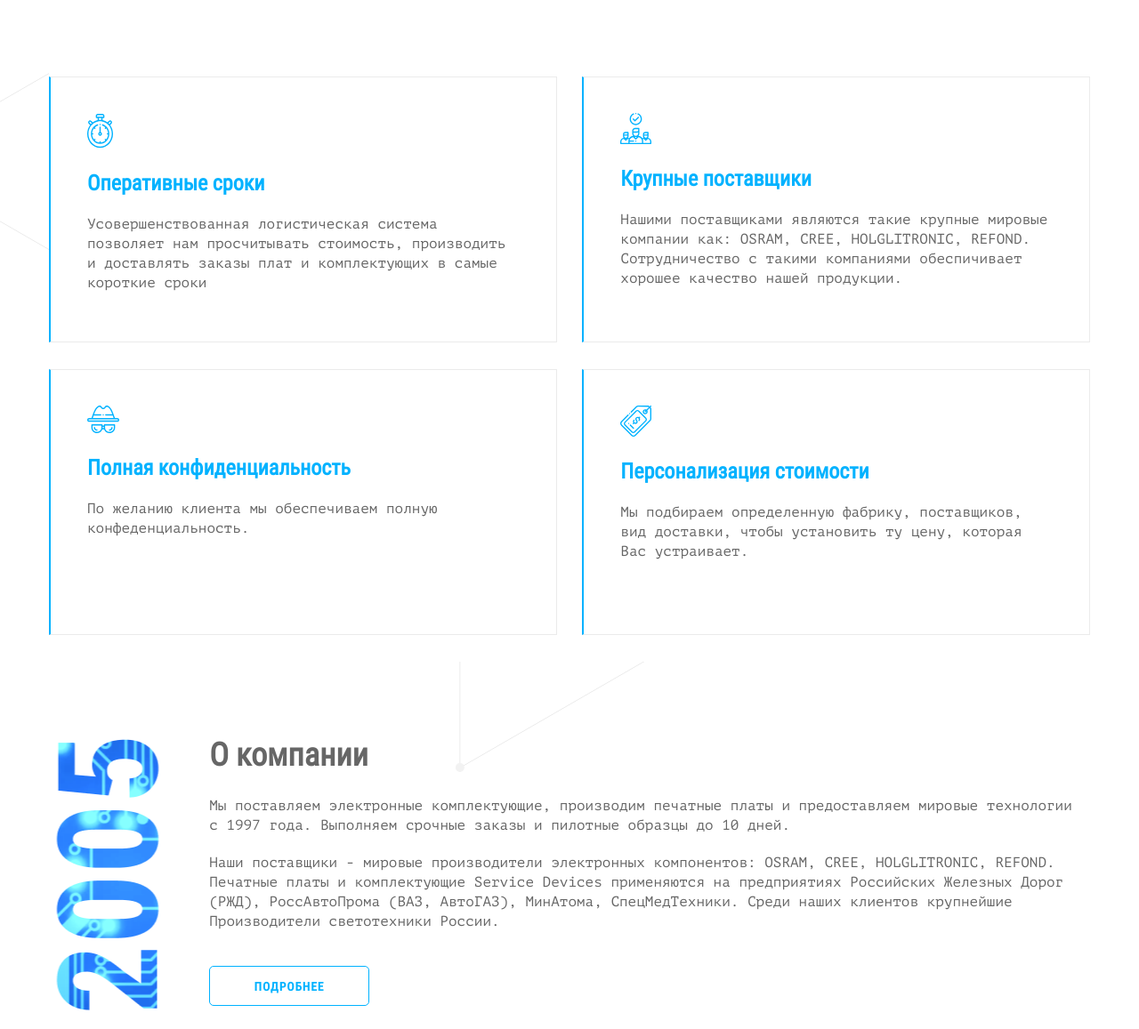
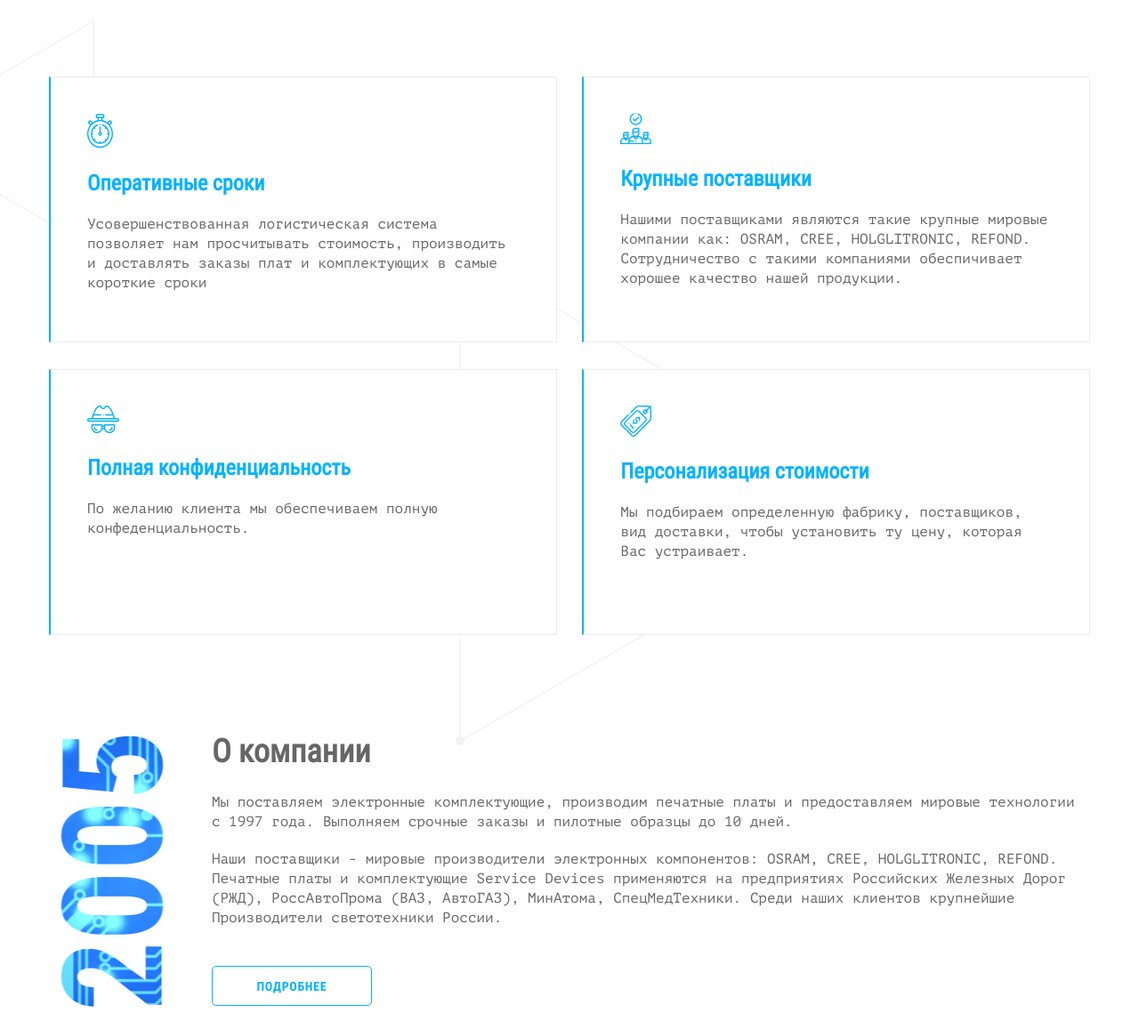
Before and after one commit to SoundM/Smart-Device, a website: page source/index.html in a window 1280 px wide. Shown: the part 903-2060 px from the top of the page at 89% size. Drawn offline with nearby package versions, Linux system fonts and the light colour scheme; files that its build step writes are made by us from their sources.

Commit message:
поправки

```diff
--- a/source/sass/blocks/advantages.scss
+++ b/source/sass/blocks/advantages.scss
@@ -7,8 +7,7 @@
 
 .advantages__menu {
   @include list-reset;
-  padding-top: 108px;
-  background-color: $bg-white;
+  padding-top: 78px;
   display: flex;
   justify-content: space-between;
   flex-wrap: wrap;
@@ -19,7 +18,7 @@
   width: 41.6%;
   max-width: 570px;
   min-height: 257px;
-  margin-bottom: 30px;
+  margin-top: 30px;
   border: 1px solid #ebebeb;
   border-left: 2px solid #00b2ff;
   padding: 40px 40px 0 41px;
@@ -52,11 +51,11 @@
 .advantages__about-us {
   display: flex;
   justify-content: space-between;
-  padding-top: 80px;
+  padding-top: 106px;
 }
 
 .advantages__about-us--logo {
-  width: 560px;
+  width: 593px;
   height: 330px;
   background-image: url("../../img/mask-group.png");
   background-repeat: no-repeat;
@@ -68,7 +67,7 @@
   display: flex;
   flex-direction: column;
   justify-content: start;
-  padding: 0 10px 0 7px;
+  padding: 0 10px 0 0;
 
   &--title {
     display: inline-block;
@@ -92,7 +91,7 @@
   }
 
   &--button {
-    margin-top: 29px;
+    margin-top: 33px;
     padding-top: 14px;
     width: 180px;
     height: 45px;
--- a/source/sass/blocks/wrappers.scss
+++ b/source/sass/blocks/wrappers.scss
@@ -8,17 +8,15 @@
   background-repeat: no-repeat, no-repeat;
   background-position: calc(450px + 48.3%) 255px, 50% 0;
   background-size: 705px 515px, 1920px 881px;
-  //background-color: transparent;
 }
 
 .wrapper-advantages {
   @include mp-reset;
   margin: 0 auto;
-  margin-bottom: 50px;
-  min-height: 1374px;
+  min-height: 1258px;
   background-image: url("../../img/advantages.svg");
   background-repeat: no-repeat;
-  background-position: 50% 0;
+  background-position: 50% -30px;
   background-size: 1920px 1347px;
   background-color: $bg-white;
 }
```
Also changed, not shown: build/css/style.min.css, 1 other file.
